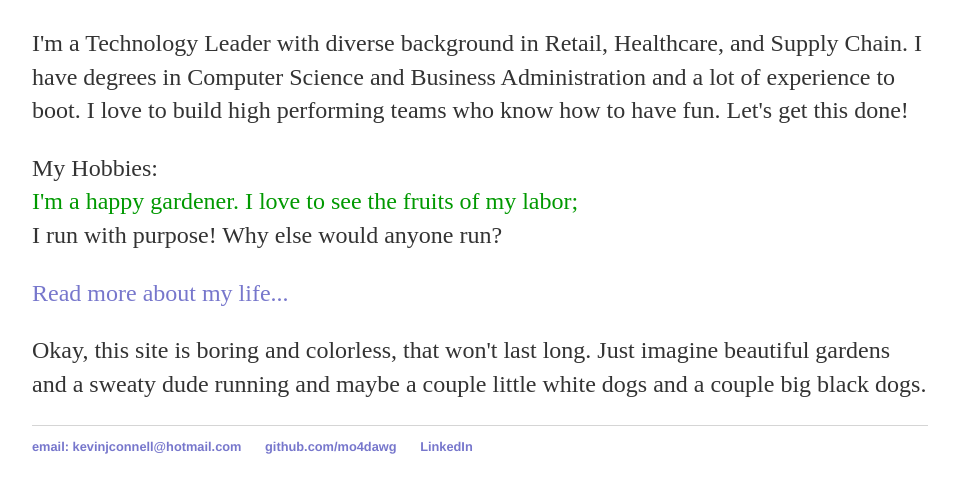
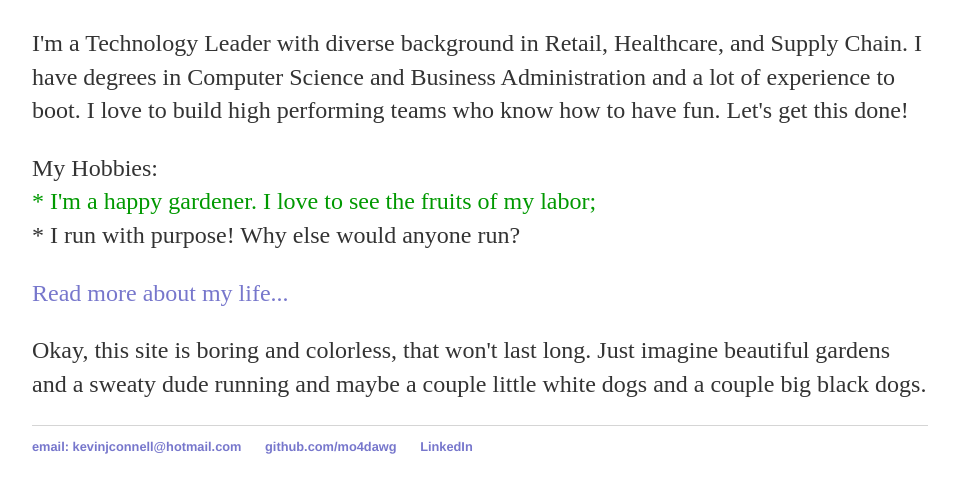
Before and after one commit to mo4dawg/mo4dawg.github.io, a Jekyll site: the page built from index.html, in a window 1280 px wide, cut to the strip 381-874 px from the top of the page. Shown: the whole strip, without its empty margins (160-1116 px from the left). Built offline with Jekyll 4.4.1, drawn with Linux system fonts in a browser that asks for light colours.

Commit message:
Update index.html

```diff
--- a/index.html
+++ b/index.html
@@ -9,7 +9,7 @@
         </table>
         <span></span>
 		<p>I'm a Technology Leader with diverse background in Retail, Healthcare, and Supply Chain.  I have degrees in Computer Science and Business Administration and a lot of experience to boot.  I love to build high performing teams who know how to have fun.  Let's get this done!</p>
-		<p>My Hobbies:</br> <FONT COLOR="009900">  I'm a happy gardener.  I love to see the fruits of my labor;</FONT><br>  I run with purpose!  Why else would anyone run? </p>
+		<p>My Hobbies:</br> <FONT COLOR="009900"> * I'm a happy gardener.  I love to see the fruits of my labor;</FONT><br> * I run with purpose!  Why else would anyone run? </p>
 		<p><span><a href="/about">Read more about my life...</a></p></span>
 		<p> </p>
 		<p>Okay, this site is boring and colorless, that won't last long.  Just imagine beautiful gardens and a sweaty dude running and maybe a couple little white dogs and a couple big black dogs.  </p>
```
